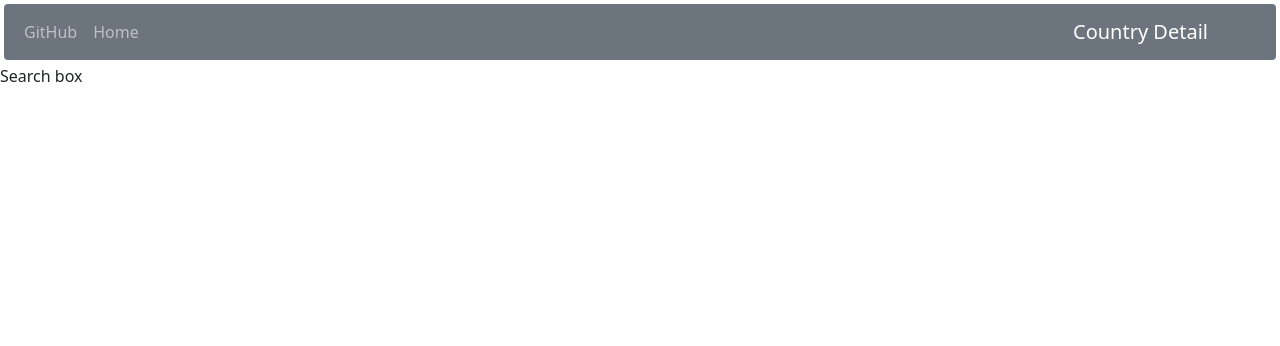
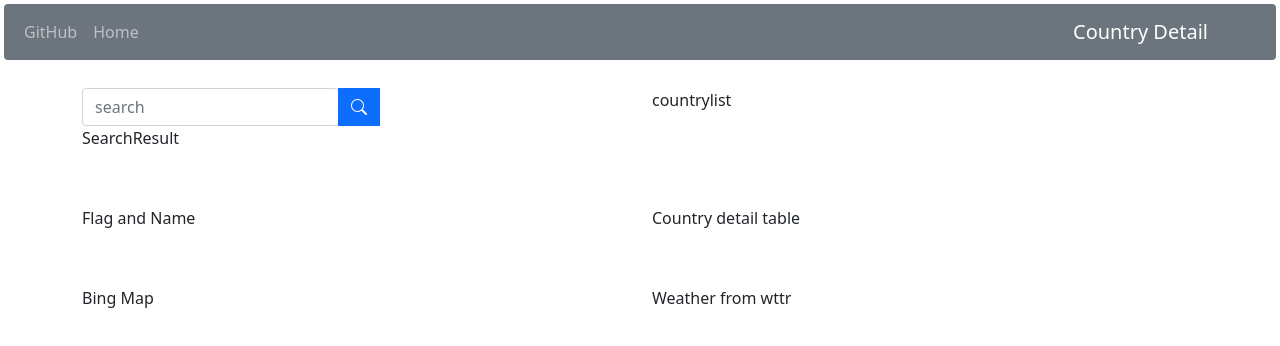
Before and after one commit to adarsh27april/country-detail-react, a React (Create React App) app: page / in a window 1280 px wide. Shown: the top 346 px of the page. Built offline with nearby package versions, Linux system fonts and the light colour scheme.

Commit message:
Layout created

```diff
--- a/package.json
+++ b/package.json
@@ -9,6 +9,7 @@
     "react": "^17.0.2",
     "react-dom": "^17.0.2",
     "react-scripts": "5.0.0",
+    "reactstrap": "^9.0.1",
     "web-vitals": "^2.1.4"
   },
   "scripts": {
--- a/public/index.html
+++ b/public/index.html
@@ -26,6 +26,9 @@
 
   <link rel="stylesheet" href="https://cdn.jsdelivr.net/npm/bootstrap@5.1.0/dist/css/bootstrap.min.css" />
 
+  <!-- Bootstrap Icon -->
+  <link rel="stylesheet" href="https://cdn.jsdelivr.net/npm/bootstrap-icons@1.3.0/font/bootstrap-icons.css">
+
 </head>
 
 <body>
@@ -41,6 +44,10 @@
       To begin the development, run `npm start` or `yarn start`.
       To create a production bundle, use `npm run build` or `yarn build`.
     -->
+
+  <script src="https://cdn.jsdelivr.net/npm/bootstrap@5.1.3/dist/js/bootstrap.bundle.min.js"
+    integrity="sha384-ka7Sk0Gln4gmtz2MlQnikT1wXgYsOg+OMhuP+IlRH9sENBO0LRn5q+8nbTov4+1p"
+    crossorigin="anonymous"></script>
 </body>
 
 </html>
--- a/src/App.js
+++ b/src/App.js
@@ -4,6 +4,12 @@ import React, { useState, useContext } from 'react';
 
 import Nav from './constComponents/Nav';
 import Searchbox from './constComponents/Searchbox';
+import CountryList from './constComponents/CountryList';
+import SearchResult from './dynamicComponents/SearchResult';
+import Flag from './dynamicComponents/Flag';
+import CountryDetailTable from './dynamicComponents/CountryDetailTable';
+import BingMap from './dynamicComponents/BingMap';
+import Wttr from './dynamicComponents/Wttr';
 function App() {
 
 	// const [OfficialName, setOfficialName] = useState('');
@@ -11,10 +17,39 @@ function App() {
 
 	return (
 		<>
-			{/* <OfficialNameContext.Provider value={{ OfficialName, setOfficialName }}> */}
 			<Nav />
-			<Searchbox />
-			{/* </OfficialNameContext.Provider> */}
+			<main className='container'>
+				<div className="row mb-2">
+					<div className="col-md-6 my-4">
+						<Searchbox />
+						<SearchResult />
+					</div>
+					<div className="col-md-6 my-4">
+						<CountryList />
+					</div>
+				</div>
+			</main>
+
+			{/* country data */}
+			<main className="container">
+				<div className="row mb-2">
+					<div className="col-md-6 my-4">
+						<Flag />
+					</div>
+					<div className="col-md-6 my-4">
+						<CountryDetailTable />
+					</div>
+				</div>
+
+				<div className="row mb-2">
+					<div className="col-md-6 my-4">
+						<BingMap />
+					</div>
+					<div className="col-md-6 my-4">
+						<Wttr />
+					</div>
+				</div>
+			</main>
 		</>
 	);
 }
--- a/src/constComponents/Nav.js
+++ b/src/constComponents/Nav.js
@@ -2,6 +2,7 @@ import React from 'react';
 
 const Nav = () => {
 	return (<>
+
 		<nav className="mx-1 my-1 rounded navbar navbar navbar-expand-lg navbar-dark bg-secondary ">
 			<div className="container-fluid">
 				<button className="navbar-toggler" type="button" data-bs-toggle="collapse" data-bs-target="#navbarSupportedContent"
--- a/src/constComponents/Searchbox.js
+++ b/src/constComponents/Searchbox.js
@@ -1,10 +1,22 @@
 import React from 'react';
-// import { useGlobalcontex } from '../ContextAPI';
+import { useGlobalcontex } from '../ContextAPI';
 const Searchbox = () => {
 
-   return <>
-      Search box
-   </>;
+   const { OfficialName, setOfficialName } = useGlobalcontex();
+   console.log(setOfficialName, OfficialName);
+
+   return (<>
+      <div className="input-group">
+         <div className="form-outline">
+            <input type="search" id="form1" className="form-control" placeholder="search" />
+         </div>
+         <button type="button" id='form1btn' className="btn btn-primary">
+            <i className="bi bi-search"></i>
+         </button>
+         <br />
+      </div>
+      <div id="searchedCountryData"></div>
+   </>);
 };
 
 export default Searchbox;
--- /dev/null
+++ b/src/dynamicComponents/BingMap.js
@@ -0,0 +1,9 @@
+import React from 'react';
+
+const BingMap = () => {
+   return (<>
+      Bing Map
+   </>);
+};
+
+export default BingMap;
--- /dev/null
+++ b/src/dynamicComponents/CountryDetailTable.js
@@ -0,0 +1,9 @@
+import React from 'react';
+
+const CountryDetailTable = () => {
+   return (<>
+      Country detail table
+   </>);
+};
+
+export default CountryDetailTable;
--- /dev/null
+++ b/src/dynamicComponents/Flag.js
@@ -0,0 +1,9 @@
+import React from 'react';
+
+const Flag = () => {
+   return (<>
+      Flag and Name
+   </>);
+};
+
+export default Flag;
--- /dev/null
+++ b/src/dynamicComponents/SearchResult.js
@@ -0,0 +1,9 @@
+import React from 'react';
+
+const SearchResult = () => {
+   return (<>
+      SearchResult
+   </>);
+};
+
+export default SearchResult;
--- /dev/null
+++ b/src/dynamicComponents/Wttr.js
@@ -0,0 +1,9 @@
+import React from 'react';
+
+const Wttr = () => {
+   return (<>
+      Weather from wttr
+   </>);
+};
+
+export default Wttr;
```
Also changed, not shown: 2 other files (tests, documents, lock files or other folders).
